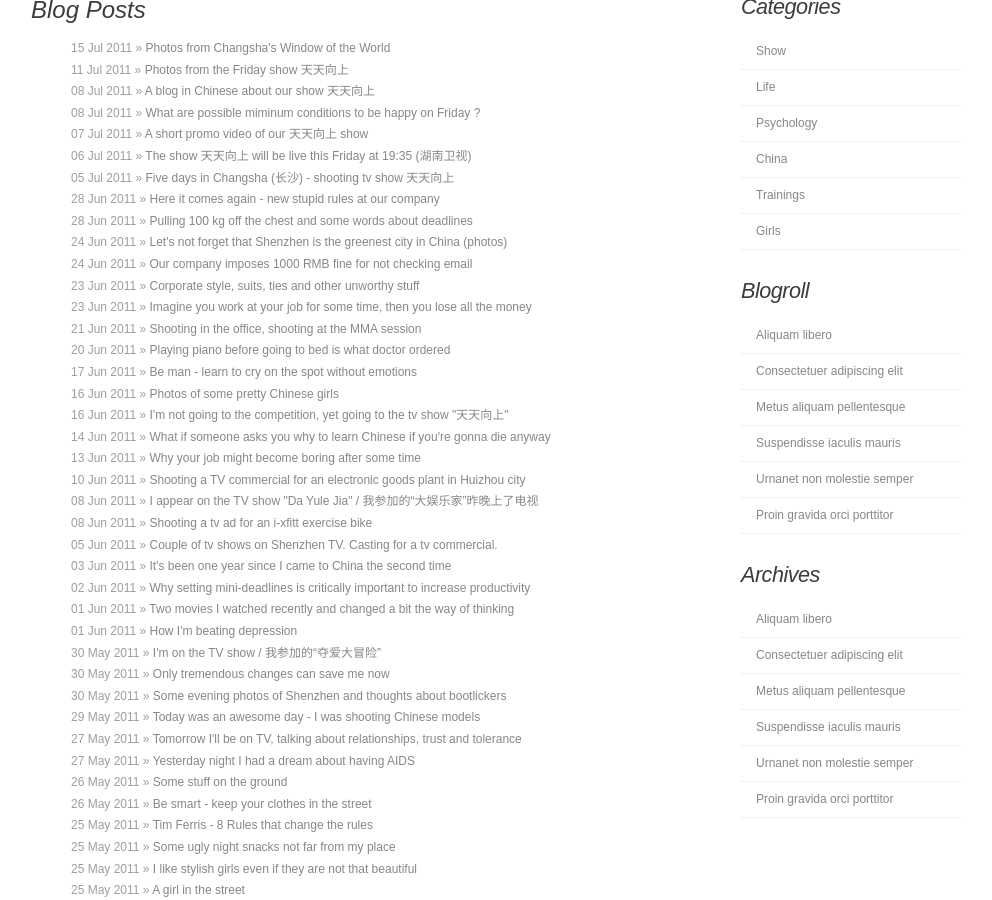
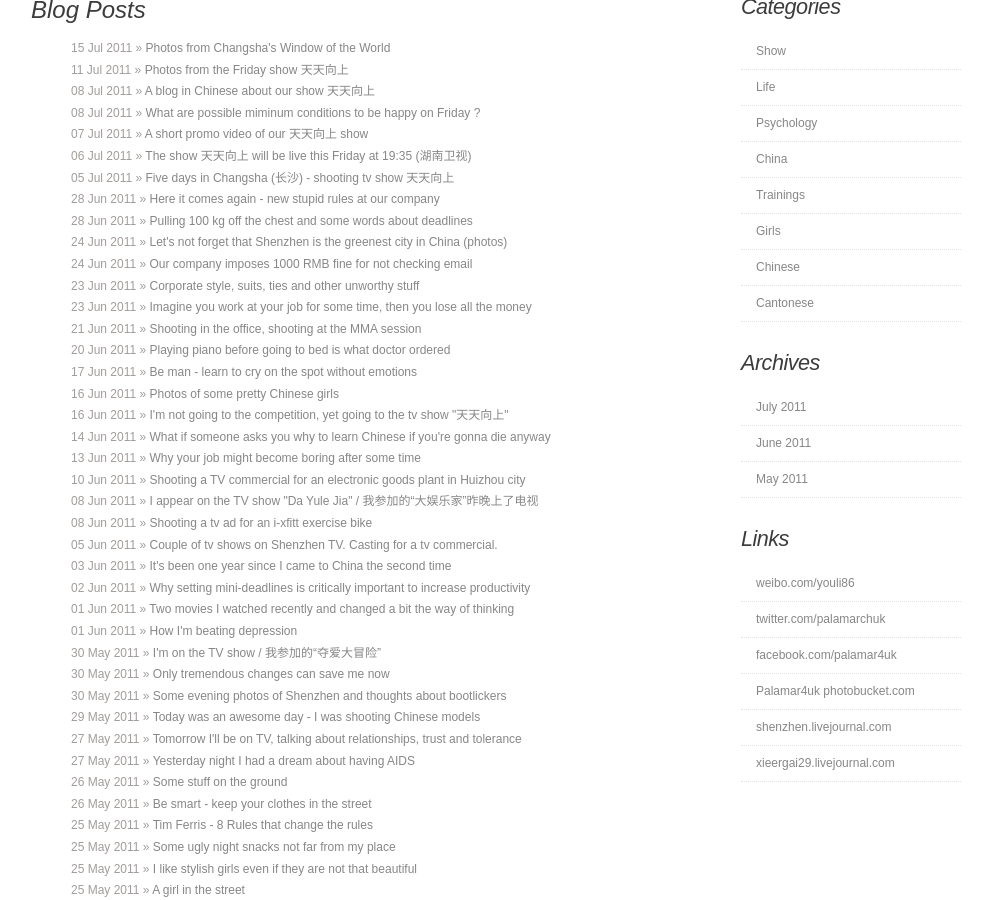
Before and after one commit to iurii/iurii.github.com, a Jekyll site: the page built from index.html, in a window 1280 px wide and 900 px high, scrolled down 194 px. Shown: the whole window, without its empty margins (119-1111 px from the left). Built offline with Jekyll 4.4.1, drawn with Linux system fonts in a browser that asks for light colours.

Commit message:
style fix

```diff
--- a/_layouts/default.html
+++ b/_layouts/default.html
@@ -48,28 +48,27 @@
 								<li><a href="#">China</a></li>
 								<li><a href="#">Trainings</a></li>
 								<li><a href="#">Girls</a></li>
-							</ul>
-						</li>
-						<li>
-							<h2>Blogroll</h2>
-							<ul>
-								<li><a href="#">Aliquam libero</a></li>
-								<li><a href="#">Consectetuer adipiscing elit</a></li>
-								<li><a href="#">Metus aliquam pellentesque</a></li>
-								<li><a href="#">Suspendisse iaculis mauris</a></li>
-								<li><a href="#">Urnanet non molestie semper</a></li>
-								<li><a href="#">Proin gravida orci porttitor</a></li>
+                                                                <li><a href="#">Chinese</a></li>
+                                                                <li><a href="#">Cantonese</a></li>
 							</ul>
 						</li>
 						<li>
 							<h2>Archives</h2>
 							<ul>
-								<li><a href="#">Aliquam libero</a></li>
-								<li><a href="#">Consectetuer adipiscing elit</a></li>
-								<li><a href="#">Metus aliquam pellentesque</a></li>
-								<li><a href="#">Suspendisse iaculis mauris</a></li>
-								<li><a href="#">Urnanet non molestie semper</a></li>
-								<li><a href="#">Proin gravida orci porttitor</a></li>
+								<li><a href="#">July 2011</a></li>
+								<li><a href="#">June 2011</a></li>
+								<li><a href="#">May 2011</a></li>
+							</ul>
+						</li>
+						<li>
+							<h2>Links</h2>
+							<ul>
+								<li><a href="http://weibo.com/youli86">weibo.com/youli86</a></li>
+								<li><a href="http://twitter.com/palamarchuk">twitter.com/palamarchuk</a></li>
+                                                                <li><a href="http://facebook.com/palamar4uk">facebook.com/palamar4uk</a></li>
+								<li><a href="http://s637.photobucket.com/albums/uu96/palamar4uk/">Palamar4uk photobucket.com</a></li>
+								<li><a href="http://shenzhen.livejournal.com">shenzhen.livejournal.com</a></li>
+								<li><a href="http://xieergai29.livejournal.com">xieergai29.livejournal.com</a></li>
 							</ul>
 						</li>
 					</ul>
```
